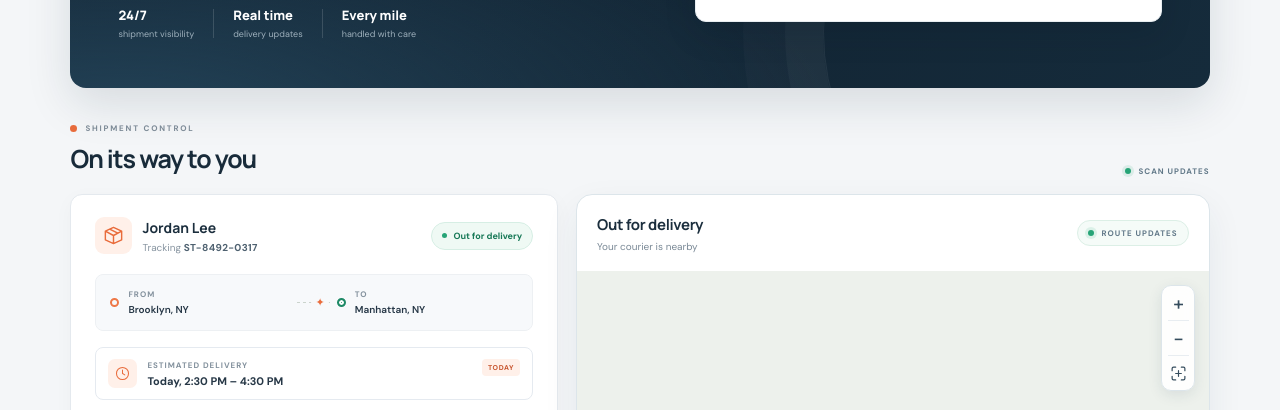
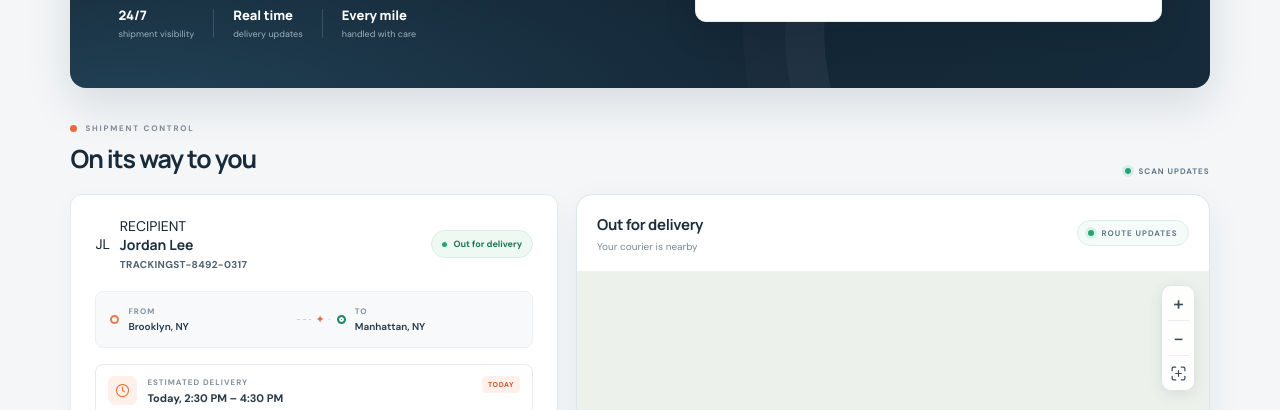
Before and after one commit to Ekpetechibuike/Northstar-Courier, a website: page public/index.html in a window 1280 px wide. Shown: the part 382-792 px from the top of the page. Drawn offline with Linux system fonts and the light colour scheme; no server answers.

Commit message:
Update index.html

```diff
--- a/public/index.html
+++ b/public/index.html
@@ -72,7 +72,14 @@
         <div class="tracking-layout">
           <article class="shipment-card">
             <div class="card-topline">
-              <div class="shipment-title"><span class="package-icon"><svg viewBox="0 0 24 24"><path d="m3.5 7.5 8.5-4 8.5 4v9l-8.5 4-8.5-4v-9Z M3.5 7.5 12 12l8.5-4.5M12 12v8.5M8 5.4l8.5 4.2" fill="none" stroke="currentColor" stroke-width="1.5" stroke-linejoin="round"/></svg></span><div><h3 id="shipment-recipient">Jordan Lee</h3><p>Tracking <span id="shipment-number">ST-8492-0317</span></p></div></div>
+              <div class="shipment-title">
+                <span class="recipient-avatar" id="recipient-avatar" aria-hidden="true">JL</span>
+                <div class="recipient-copy">
+                  <span class="recipient-label">RECIPIENT</span>
+                  <h3 id="shipment-recipient">Jordan Lee</h3>
+                  <p><span class="tracking-number-label">TRACKING</span><span id="shipment-number">ST-8492-0317</span></p>
+                </div>
+              </div>
               <span class="status-pill" id="shipment-status-pill"><span></span><span id="shipment-status">Out for delivery</span></span>
             </div>
             <div class="route-summary">
```
